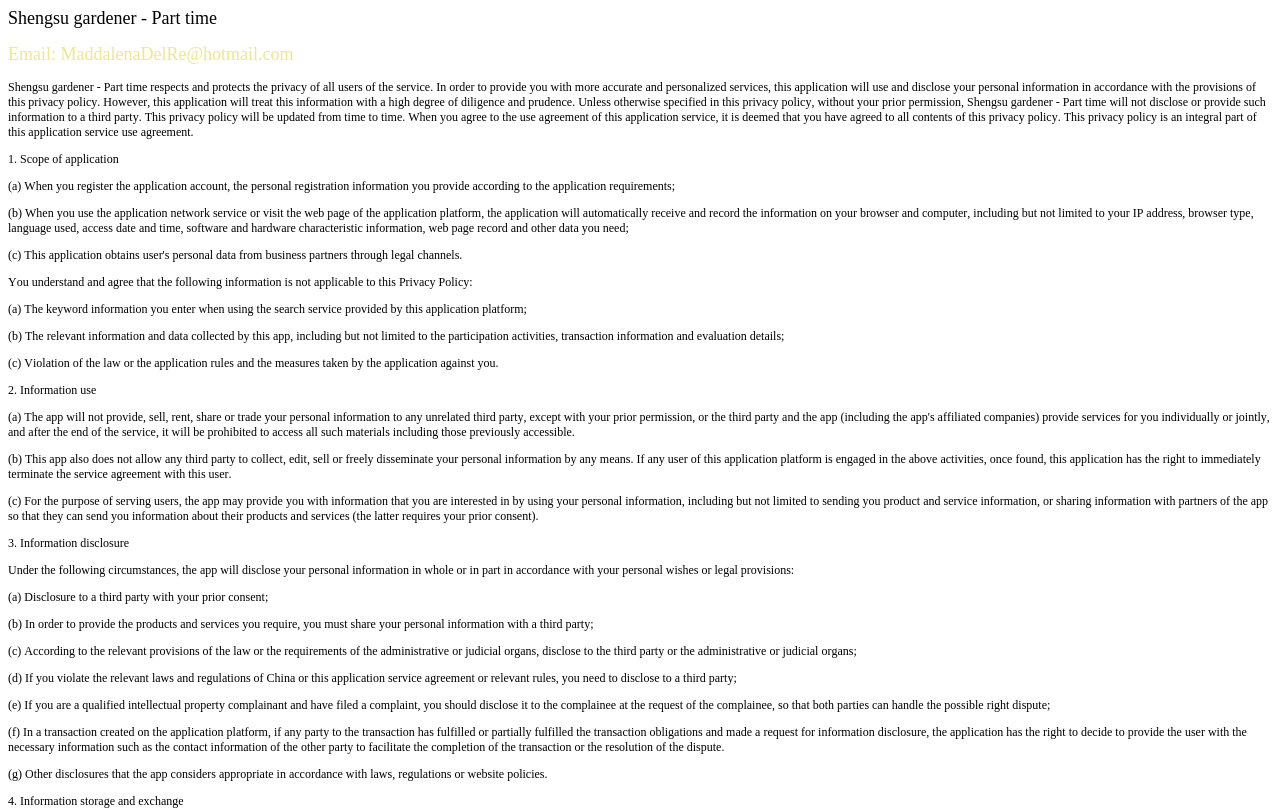
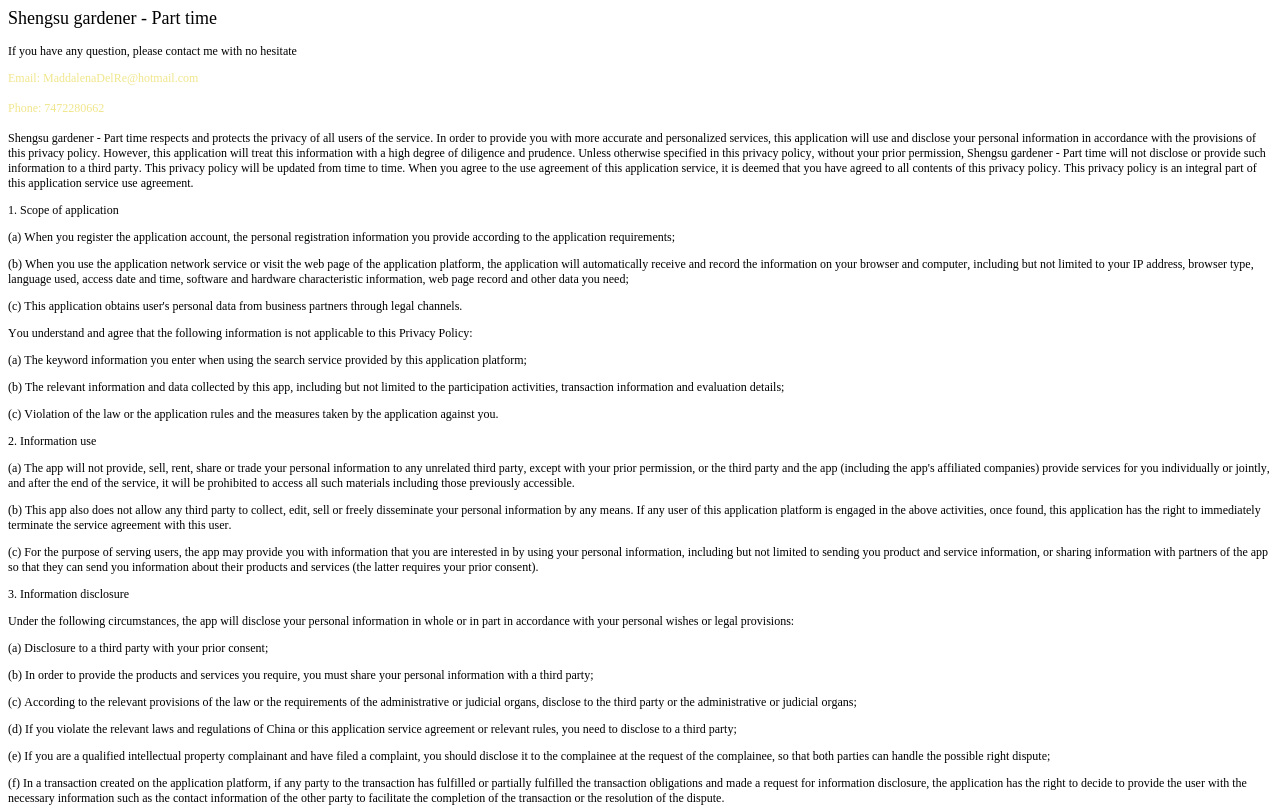
Before and after one commit to TheFreshwaterSea/cyf.github.io, a plain HTML site: page index.html in a window 1280 px wide. Shown: the top 811 px of the page. Drawn offline with Linux system fonts and the light colour scheme.

Commit message:
Update index.html

```diff
--- a/index.html
+++ b/index.html
@@ -13,7 +13,9 @@
 </head>
 <body>
 <h2 style="margin: 0.0px 0.0px 14.9px 0.0px; font: 18.0px 'Songti SC'; color: #000000; -webkit-text-stroke: #000000"><span class="s1">Shengsu gardener - Part time</span></h2>
-<h3 style="margin: 0.0px 0.0px 14.9px 0.0px; font: 18.0px 'Songti SC'; color: #F0E68C; -webkit-text-stroke: #F0E68C"><span class="s1">Email: MaddalenaDelRe@hotmail.com</span></h3>
+<p class="p2"><span class="s1">If you have any question, please contact me with no hesitate</span></p>
+<h3 style="margin: 0.0px 0.0px 14.9px 0.0px; font: 12.0px 'Songti SC'; color: #F0E68C; -webkit-text-stroke: #F0E68C"><span class="s1">Email: MaddalenaDelRe@hotmail.com</span></h3>
+<h3 style="margin: 0.0px 0.0px 14.9px 0.0px; font: 12.0px 'Songti SC'; color: #F0E68C; -webkit-text-stroke: #F0E68C"><span class="s1">Phone: 7472280662</span></h3>
 <p class="p2"><span class="s1">Shengsu gardener - Part time respects and protects the privacy of all users of the service. In order to provide you with more accurate and personalized services, this application will use and disclose your personal information in accordance with the provisions of this privacy policy. However, this application will treat this information with a high degree of diligence and prudence. Unless otherwise specified in this privacy policy, without your prior permission, Shengsu gardener - Part time will not disclose or provide such information to a third party. This privacy policy will be updated from time to time. When you agree to the use agreement of this application service, it is deemed that you have agreed to all contents of this privacy policy. This privacy policy is an integral part of this application service use agreement.</span></p>
 <p class="p2"><span class="s1">1. Scope of application</span></p>
 <p class="p2"><span class="s1">(a) When you register the application account, the personal registration information you provide according to the application requirements;</span></p>
```
